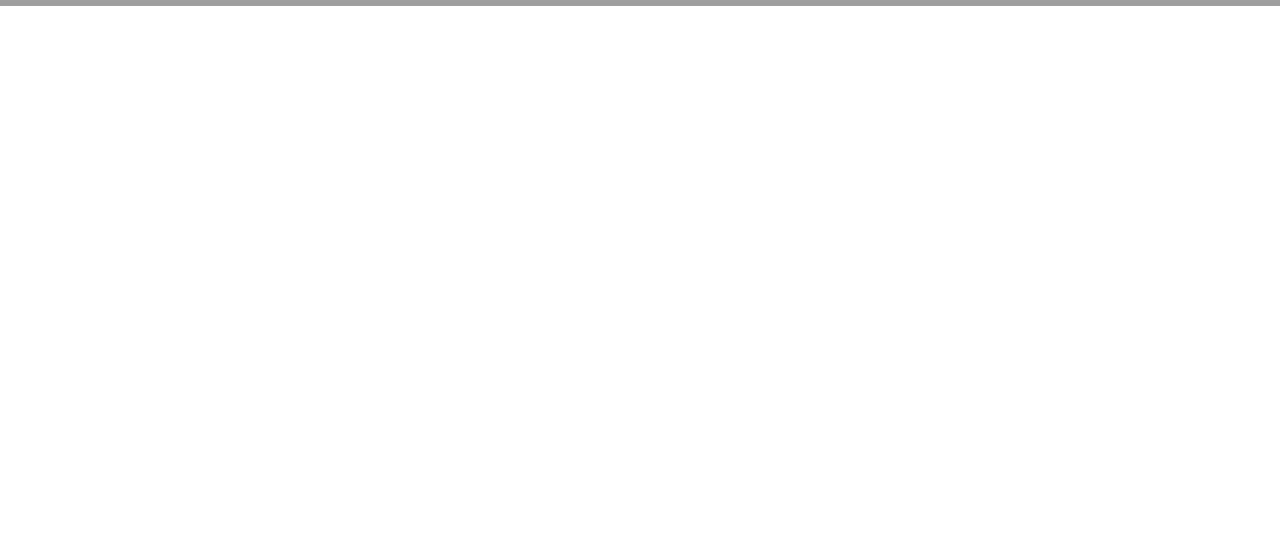
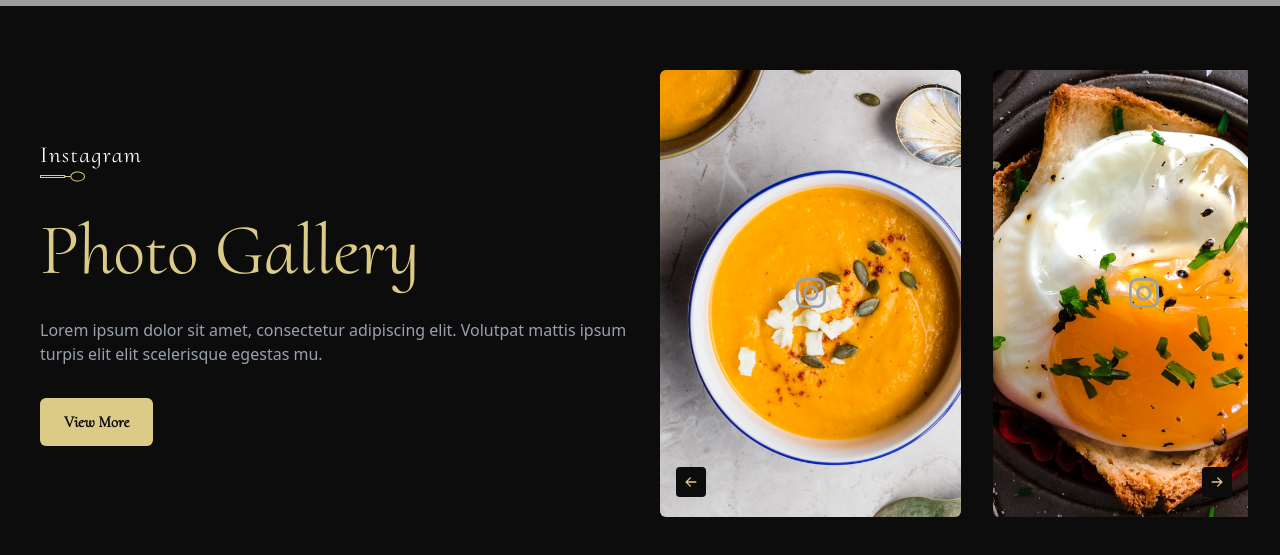
Before and after one commit to dieglos18/gericht-restaurant-spa, a React (Vite) app in the folder gericht/: page / in a window 1280 px wide. Shown: the part 5216-5771 px from the top of the page. Before the commit the page ends 5222 px from the top, so only its background shows below. Built offline with nearby package versions, Linux system fonts and the light colour scheme; grey boxes are pictures that could not be loaded; a web font is replaced by a local one.

Commit message:
feat: Create Gallery container

```diff
--- a/gericht/src/App.tsx
+++ b/gericht/src/App.tsx
@@ -1,6 +1,7 @@
 import Navbar from "./components/Navbar/Navbar.component";
 import AboutUs from "./container/AboutUs/AboutUs.container";
 import Chef from "./container/Chef/Chef";
+import Gallery from "./container/Gallery/Gallery.container";
 import Header from "./container/Header/Header.container";
 import Intro from "./container/IntroVideo/IntroVideo.container";
 import Laurels from "./container/Laurels/Laurels.container";
@@ -16,6 +17,7 @@ function App() {
       <Chef />
       <Intro />
       <Laurels />
+      <Gallery />
     </>
   );
 }
--- /dev/null
+++ b/gericht/src/container/Gallery/Gallery.container.tsx
@@ -0,0 +1,77 @@
+import React, { useRef } from "react";
+import {
+  BsInstagram,
+  BsArrowLeftShort,
+  BsArrowRightShort,
+} from "react-icons/bs";
+import { images } from "../../constants";
+import SubHeading from "../../components/SubHeading/SubHeading.component";
+
+const galleryImages = [
+  images.gallery01,
+  images.gallery02,
+  images.gallery03,
+  images.gallery04,
+];
+
+const Gallery: React.FC = () => {
+  const scrollRef = useRef<HTMLDivElement>(null);
+
+  const scroll = (direction: "left" | "right") => {
+    if (scrollRef.current) {
+      scrollRef.current.scrollLeft += direction === "left" ? -300 : 300;
+    }
+  };
+
+  return (
+    <div className="flex flex-col lg:flex-row bg-background py-16 px-4 sm:px-8 lg:pl-2">
+      <div className="flex-1 flex flex-col justify-center items-start px-8 min-w-[100%] sm:min-w-[500px]">
+        <SubHeading title="Instagram" />
+        <h1 className="text-7xl font-base capitalize text-golden mt-4">
+          Photo gallery
+        </h1>
+        <p className="text-gray-400 text-base font-sans mt-8">
+          Lorem ipsum dolor sit amet, consectetur adipiscing elit. Volutpat
+          mattis ipsum turpis elit elit scelerisque egestas mu.
+        </p>
+        <button
+          type="button"
+          className="mt-8 bg-golden text-background px-6 py-3 rounded-md text-base font-semibold font-base"
+        >
+          View More
+        </button>
+      </div>
+
+      <div className="relative flex-1 w-full max-w-full mt-12 lg:mt-0 overflow-hidden ml-auto">
+        <div ref={scrollRef} className="flex overflow-hidden space-x-8">
+          {galleryImages.map((image, index) => (
+            <div
+              key={`gallery_image-${index + 1}`}
+              className="group relative min-w-[240px] sm:min-w-[301px] h-[320px] sm:h-[447px]"
+            >
+              <img
+                src={image}
+                alt="gallery"
+                className="w-full h-full object-cover rounded-md transition-opacity duration-300 group-hover:opacity-75"
+              />
+              <BsInstagram className="absolute inset-0 m-auto text-gray-400 text-3xl cursor-pointer transition-colors duration-300 group-hover:text-white" />
+            </div>
+          ))}
+        </div>
+
+        <div className="absolute bottom-5 w-full px-4 flex justify-between items-center">
+          <BsArrowLeftShort
+            className="text-golden text-3xl bg-background p-1 rounded hover:text-white cursor-pointer"
+            onClick={() => scroll("left")}
+          />
+          <BsArrowRightShort
+            className="text-golden text-3xl bg-background p-1 rounded hover:text-white cursor-pointer"
+            onClick={() => scroll("right")}
+          />
+        </div>
+      </div>
+    </div>
+  );
+};
+
+export default Gallery;
```
